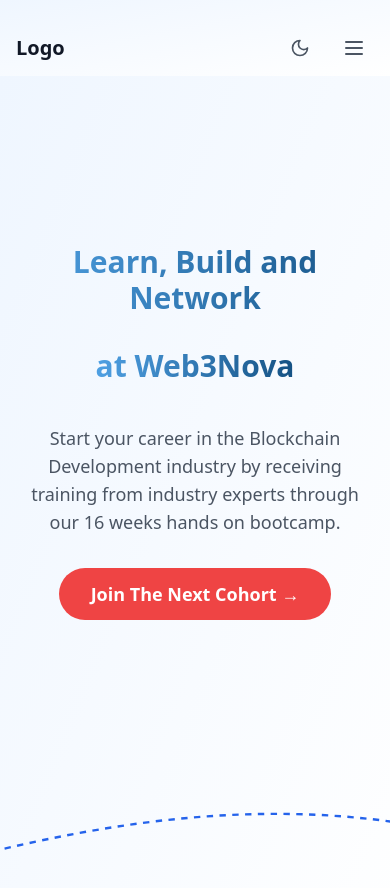
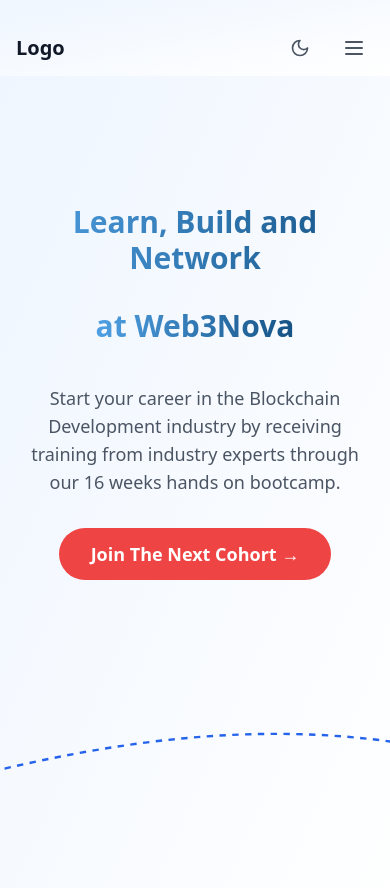
Before and after one commit to BernardOnuh/web3nova, a Next.js app: page / in a window 390 px wide. Shown: the top 888 px of the page. Built offline with nearby package versions, Linux system fonts and the light colour scheme.

Commit message:
web# Nova Text

```diff
--- a/components/Hero.jsx
+++ b/components/Hero.jsx
@@ -6,7 +6,7 @@
       {/* Content Container */}
       <div className="relative z-10 max-w-7xl mx-auto px-4 pt-20">
         {/* Hero Text */}
-        <div className="text-center my-20">
+        <div className="text-center my-10 md:my-20">
         <div className="mb-4">
             <h1 className="text-3xl md:text-[56px] font-semibold opacity-0 animate-fadeInDown">
               <span className="inline-block py-2 bg-gradient-to-r from-[#4FA0E3] to-[#155284] bg-clip-text text-transparent [-webkit-background-clip:text] [-webkit-text-fill-color:transparent] [background-clip:text]">
```
